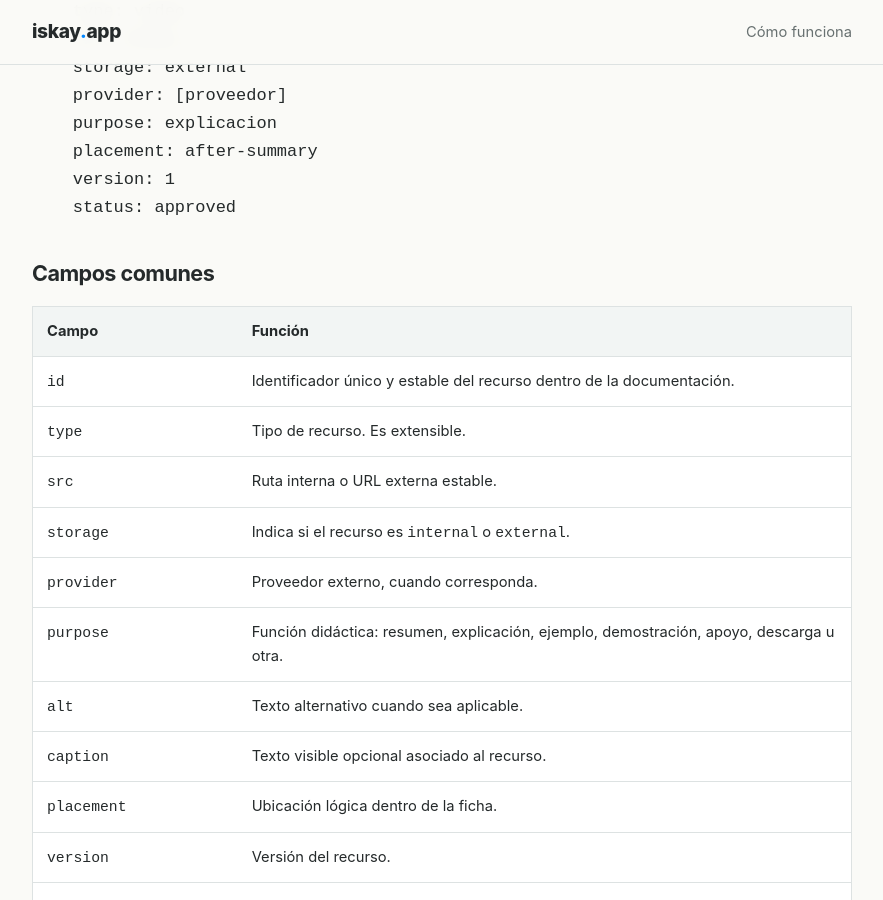
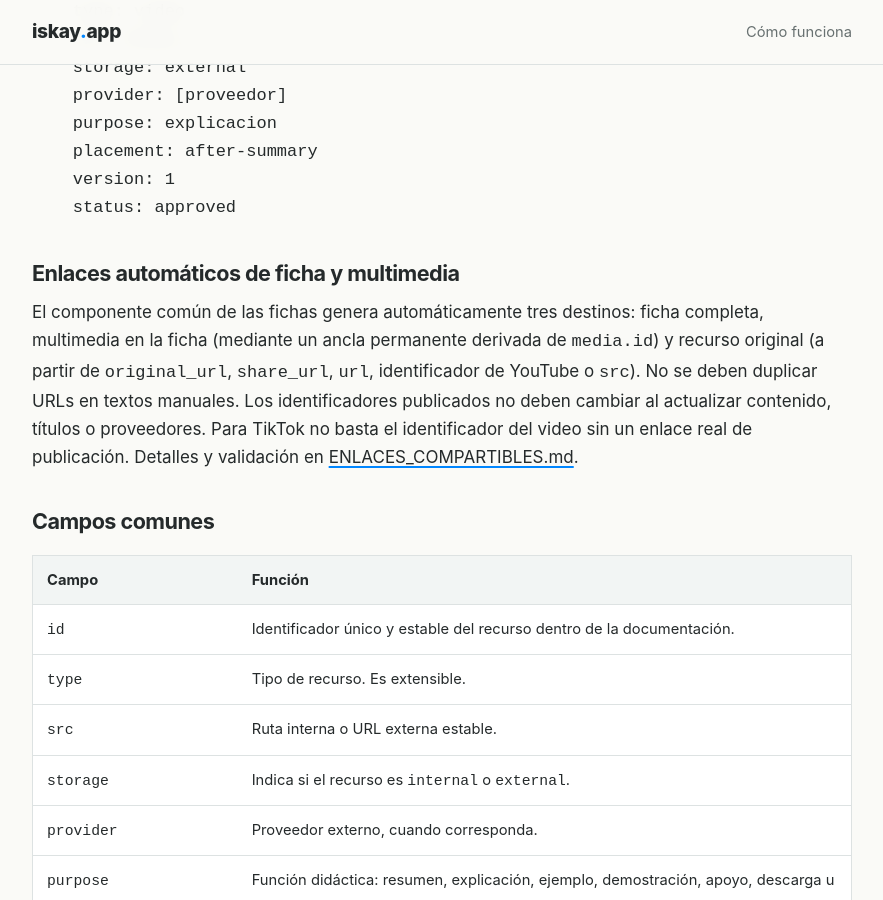
Before and after one commit to iskayApp/como-funciona, a Jekyll site: the page built from MULTIMEDIA.md, in a window 1280 px wide and 900 px high, scrolled down 7043 px. Shown: the whole window, without its empty margins (198-1081 px from the left). Built offline with Jekyll 4.4.1, drawn with Linux system fonts in a browser that asks for light colours; our own code applies the rules of GitHub Pages for plain Markdown files.

Commit message:
docs: integrar requisitos de enlaces compartibles en MULTIMEDIA.md

````diff
--- a/MULTIMEDIA.md
+++ b/MULTIMEDIA.md
@@ -241,6 +241,10 @@ media:
     status: approved
 ```
 
+## Enlaces automáticos de ficha y multimedia
+
+El componente común de las fichas genera automáticamente tres destinos: ficha completa, multimedia en la ficha (mediante un ancla permanente derivada de `media.id`) y recurso original (a partir de `original_url`, `share_url`, `url`, identificador de YouTube o `src`). No se deben duplicar URLs en textos manuales. Los identificadores publicados no deben cambiar al actualizar contenido, títulos o proveedores. Para TikTok no basta el identificador del video sin un enlace real de publicación. Detalles y validación en [ENLACES_COMPARTIBLES.md](./ENLACES_COMPARTIBLES.md).
+
 ## Campos comunes
 
 | Campo | Función |
````
